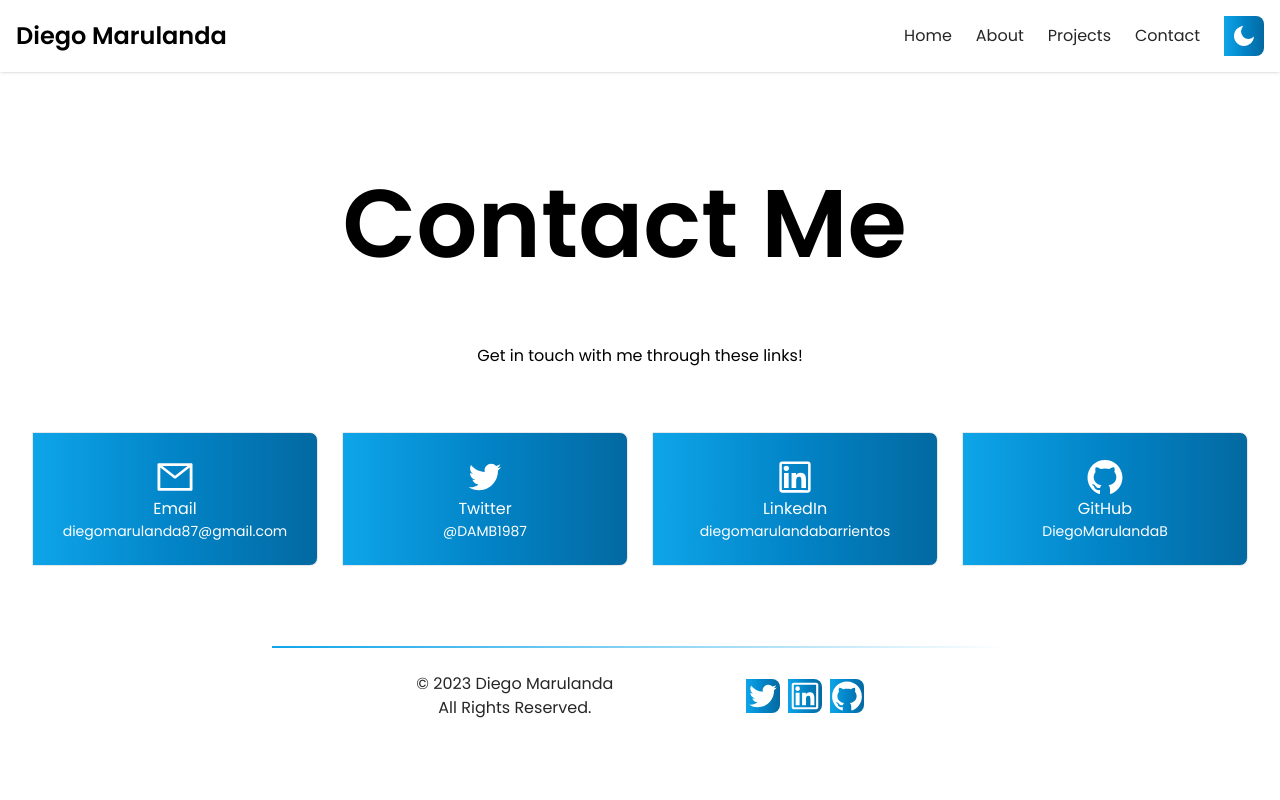
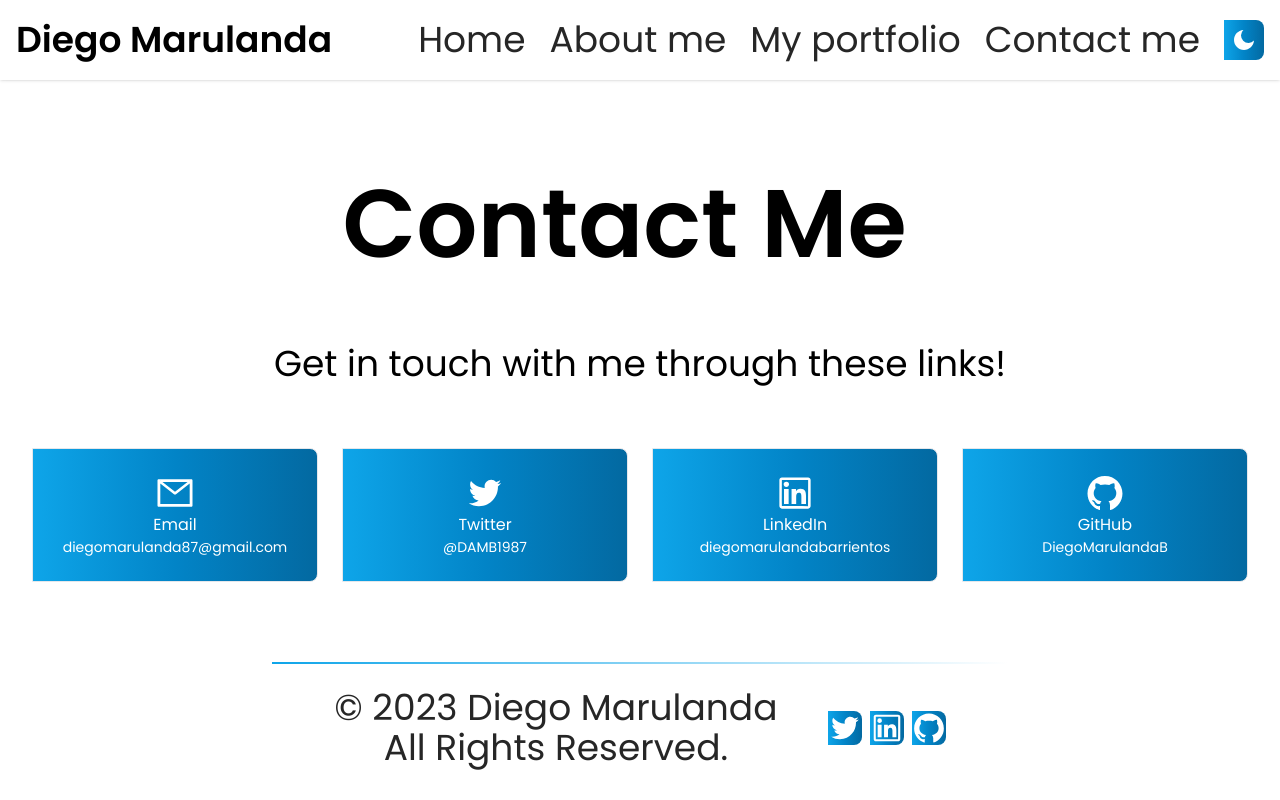
Before and after one commit to DiegoMarulandaB/Portfolio, a Next.js app: page /contact in a window 1280 px wide. Built offline with nearby package versions, Linux system fonts and the light colour scheme.

Commit message:
new feature general

```diff
--- a/src/app/contact/page.tsx
+++ b/src/app/contact/page.tsx
@@ -11,10 +11,10 @@ const Contact: React.FC = () => {
           <h2 className="text-2xl text-center sm:text-1xl md:text-2xl lg:text-4xl xl:text-8xl font-bold mb-4 ">
             <AnimatedText
               text="Contact me"
-              className="text-1xl text-left sm:text-1xl md:text-4xl lg:text-7xl xl:text-8xl mr-2 mb-2  mt-2 font-bold"
+              className="text-1xl text-left sm:text-1xl md:text-2xl lg:text-4xl xl:text-8xl mr-2 mb-2  mt-2 font-bold"
             />
           </h2>
-          <p className="bg-white dark:bg-slate-800 sm:text-1xl md:text-1xl lg:text-1xl xl:text-4xl mb-4 mt-10">
+          <p className="bg-white dark:bg-slate-800 sm:text-1xl md:text-2xl lg:text-4xl xl:text-8xl mb-4 mt-10">
             Get in touch with me through these links!
           </p>
         </div>
--- a/src/app/home/page.tsx
+++ b/src/app/home/page.tsx
@@ -9,9 +9,9 @@ interface Button {
   route: string
 }
 
-const ButtonAbout: Button[] = [{ label: 'About', route: '/about' }]
-const ButtonProjects: Button[] = [{ label: 'Projects', route: '/projects' }]
-const ButtonContact: Button[] = [{ label: 'Contact', route: '/contact' }]
+const ButtonAbout: Button[] = [{ label: 'About me', route: '/about' }]
+const ButtonProjects: Button[] = [{ label: 'My portfolio', route: '/projects' }]
+const ButtonContact: Button[] = [{ label: 'Contact me', route: '/contact' }]
 
 const HomePage = () => {
   return (
@@ -20,7 +20,7 @@ const HomePage = () => {
         <h1 className="text-2xl text-center sm:text-1xl md:text-2xl lg:text-4xl xl:text-8xl  font-bold">
           <AnimatedText
             text="Welcome"
-            className="text-1xl text-left sm:text-1xl md:text-4xl lg:text-7xl xl:text-8xl mr-2 mb-2 mt-2 font-bold "
+            className="text-1xl text-left sm:text-1xl md:text-2xl lg:text-4xl xl:text-8xl mr-2 mb-2 mt-2 font-bold "
           />
         </h1>
       </div>
@@ -31,20 +31,20 @@ const HomePage = () => {
             alt="profile image"
             width={300}
             height={300}
-            className="h-auto max-w-full rounded-full shadow-2xl mb-10 sm:text-1xl md:text-4xl lg:text-7xl mx-2 mt-6 "
+            className="h-auto max-w-full rounded-full shadow-2xl mb-10 sm:text-1xl md:text-2xl lg:text-4xl xl:text-8xl mx-2 mt-6 "
           />
         </div>
         <div className="md:mt-4 md:w-3/5">
           <h1 className="text-2xl text-center sm:text-1xl md:text-2xl lg:text-4xl xl:text-8xl  semibold">
             <AnimatedText
-              text="Hi, I'm Diego!"
-              className="text-1xl text-left sm:text-1xl md:text-4xl lg:text-7xl xl:text-8xl mr-2 mb-2 mt-2 semibold "
+              text="Hello, I'm Diego!"
+              className="text-1xl text-left sm:text-1xl md:text-2xl lg:text-4xl xl:text-8xl mr-2 mb-2 mt-2 semibold "
             />
           </h1>
 
-          <p className="text-1xl text-left sm:text-1xl md:text-2xl lg:text-2xl xl:text-8xl mt-2  font-light">
-            <span className="font-bold">Freelance frontend developer, </span>passionate about technology, geopolitics,
-            general culture and science.
+          <p className="text-1xl text-left sm:text-1xl md:text-2xl lg:text-4xl xl:text-8xl mt-2  font-light">
+            <span className="font-bold">Indie frontend developer based in Colombia! </span>passionate about technology,
+            geopolitics, general culture and science.
           </p>
         </div>
       </div>
@@ -58,10 +58,10 @@ const HomePage = () => {
             hover:bg-gradient-to-br focus:ring-4 focus:outline-none focus:ring-sky-300
             //forma boton
             text-center inline-flex items-center
-            hover:-translate-y-1 transition-transform cursor-pointer text-white bg-gradient-to-r from-sky-500 via-sky-600 to-sky-700 rounded-r-lg px-3 py-3  sm:text-1xl md:text-1xl lg:text-1xl xl:text-4xl mb-8"
+            hover:-translate-y-1 transition-transform cursor-pointer text-white bg-gradient-to-r from-sky-500 via-sky-600 to-sky-700 rounded-r-lg px-3 py-3  sm:text-1xl md:text-2xl lg:text-4xl xl:text-8xl mb-8"
             >
               <AiOutlineUser className="icon text-white mb-1 mr-1" size={30} />
-              About
+              About me
             </button>
           </Link>
         ))}
@@ -75,18 +75,18 @@ const HomePage = () => {
             alt="keywoard image"
             width={300}
             height={300}
-            className="animate-bounce animate-infinite animate-duration-[1000ms] animate-delay-0 animate-ease-linear sm:text-1xl md:text-4xl lg:text-7xl mx-2 mt-6 "
+            className="animate-bounce animate-infinite animate-duration-[1000ms] animate-delay-0 animate-ease-linear sm:text-1xl md:text-2xl lg:text-4xl xl:text-8xl mx-2 mt-6 "
           />
         </div>
         <div className="md:mt-4 md:w-3/5">
           <h1 className="text-2xl text-center sm:text-1xl md:text-2xl lg:text-4xl xl:text-8xl  semibold">
             <AnimatedText
-              text="Projects"
-              className="text-1xl text-left sm:text-1xl md:text-4xl lg:text-7xl xl:text-8xl mr-2 mb-2 mt-2 semibold "
+              text="My portfolio"
+              className="text-1xl text-left sm:text-1xl md:text-2xl lg:text-4xl xl:text-8xl mr-2 mb-2 mt-2 semibold "
             />
           </h1>
 
-          <p className="text-1xl text-left sm:text-1xl md:text-2xl lg:text-2xl xl:text-8xl mt-2  font-light">
+          <p className="text-1xl text-left sm:text-1xl md:text-2xl lg:text-4xl xl:text-8xlmt-2  font-light">
             You can find samples of my projects. I hope you enjoy exploring my work as much as I enjoy creating it!
           </p>
         </div>
@@ -101,10 +101,10 @@ const HomePage = () => {
             hover:bg-gradient-to-br focus:ring-4 focus:outline-none focus:ring-sky-300
             //forma boton
             text-center inline-flex items-center
-            hover:-translate-y-1 transition-transform cursor-pointer text-white bg-gradient-to-r from-sky-500 via-sky-600 to-sky-700 rounded-r-lg px-3 py-3  sm:text-1xl md:text-1xl lg:text-1xl xl:text-4xl mb-4"
+            hover:-translate-y-1 transition-transform cursor-pointer text-white bg-gradient-to-r from-sky-500 via-sky-600 to-sky-700 rounded-r-lg px-3 py-3 sm:text-1xl md:text-2xl lg:text-4xl xl:text-8xl mb-4"
             >
               <AiOutlineCode className="icon text-white mb-1 mr-1" size={30} />
-              Projects
+              My portfolio
             </button>
           </Link>
         ))}
@@ -117,24 +117,24 @@ const HomePage = () => {
             alt="email image"
             width={300}
             height={300}
-            className="animate-bounce animate-infinite animate-duration-[1000ms] animate-delay-0 animate-ease-linear sm:text-1xl md:text-4xl lg:text-7xl mx-2 mt-8 "
+            className="animate-bounce animate-infinite animate-duration-[1000ms] animate-delay-0 animate-ease-linear sm:text-1xl md:text-2xl lg:text-4xl xl:text-8xl mx-2 mt-8 "
           />
         </div>
         <div className="md:mt-4 md:w-3/5">
-          <h1 className="text-2xl text-center sm:text-1xl md:text-2xl lg:text-4xl xl:text-8xl  semibold">
+          <h1 className="text-1xl text-center sm:text-1xl md:text-2xl lg:text-4xl xl:text-8xl  semibold">
             <AnimatedText
               text="Contact me"
-              className="text-1xl text-left sm:text-1xl md:text-4xl lg:text-7xl xl:text-8xl mr-12  mb-2 mt-2  semibold "
+              className="text-1xl text-left sm:text-1xl md:text-2xl lg:text-4xl xl:text-8xl mr-12  mb-2 mt-2  semibold "
             />
           </h1>
 
-          <p className="text-1xl text-left sm:text-1xl md:text-2xl lg:text-2xl xl:text-8xl mt-2  font-light">
+          <p className="text-1xl text-left sm:text-1xl md:text-2xl lg:text-4xl xl:text-8xl mt-2  font-light">
             Get in touch with me!
           </p>
         </div>
       </div>
 
-      <div className="flex flex-col text-center items-center justify-center  align-bottom space-x-4 mt-6">
+      <div className="flex flex-col text-center items-center justify-center  align-bottom space-x-4 mt-6 ">
         {ButtonContact.map((project, index) => (
           <Link key={index} href={project.route}>
             <button
@@ -143,7 +143,7 @@ const HomePage = () => {
             hover:bg-gradient-to-br focus:ring-4 focus:outline-none focus:ring-sky-300
             //forma boton
             text-center inline-flex items-center
-            hover:-translate-y-1 transition-transform cursor-pointer text-white bg-gradient-to-r from-sky-500 via-sky-600 to-sky-700 rounded-r-lg px-3 py-3 mb-4 mx-2 mt-2 sm:text-1xl md:text-1xl lg:text-1xl xl:text-4xl "
+            hover:-translate-y-1 transition-transform cursor-pointer text-white bg-gradient-to-r from-sky-500 via-sky-600 to-sky-700 rounded-r-lg px-3 py-3 mb-4 mx-2 mt-2  sm:text-1xl md:text-2xl lg:text-4xl xl:text-8xl  "
             >
               <AiOutlineMail className="icon text-white mb-1 mr-1" size={30} />
               Contact me
--- a/src/app/projects/page.tsx
+++ b/src/app/projects/page.tsx
@@ -57,7 +57,7 @@ const Projects: React.FC = () => {
       <h1 className="text-center text-2xl">
         <AnimatedText
           text="Projects"
-          className="text-center sm:text-1xl md:text-6xl lg:text-7xl xl:text-6xl mr-2 mb-2 mt-6 font-bold "
+          className="text-center sm:text-1xl md:text-2xl lg:text-4xl xl:text-8xl mr-2 mb-2 mt-6 font-bold "
         />
       </h1>
       <div className="flex flex-col space-y-28 mx-2 mt-8 ">
@@ -88,7 +88,7 @@ const Projects: React.FC = () => {
                     <Link href={project.github} target="_blank" rel="noopener">
                       <button
                         type="button"
-                        className="hover:bg-gradient-to-br focus:ring-4 focus:outline-none focus:ring-sky-300 text-center inline-flex items-center hover:-translate-y-1 transition-transform cursor-pointer text-white bg-gradient-to-r from-sky-500 via-sky-600 to-sky-700 rounded-r-lg px-3 py-3 mt-2 sm:text-1xl md:text-1xl lg:text-1xl xl:text-4xl"
+                        className="hover:bg-gradient-to-br focus:ring-4 focus:outline-none focus:ring-sky-300 text-center inline-flex items-center hover:-translate-y-1 transition-transform cursor-pointer text-white bg-gradient-to-r from-sky-500 via-sky-600 to-sky-700 rounded-r-lg px-3 py-3 mt-2 sm:text-1xl md:text-2xl lg:text-4xl xl:text-8xl"
                       >
                         <AiOutlineGithub className="icon text-white mr-1 " size={30} />
                         Github
--- a/src/components/Footer/Footer.tsx
+++ b/src/components/Footer/Footer.tsx
@@ -3,7 +3,7 @@ import { AiOutlineGithub, AiOutlineTwitter, AiOutlineLinkedin } from 'react-icon
 
 const Footer = () => {
   return (
-    <footer className="mx-auto max-w-3xl px-4 md:max-w-8xl sm:text-base md:text-base lg:text-base xl:text-xl">
+    <footer className="mx-auto max-w-3xl px-4 md:max-w-8xl sm:text-1xl md:text-2xl lg:text-4xl xl:text-8xl">
       <hr className="w-full h-0.5 mx-auto mt-12 bg-gradient-to-r from-sky-500 border-0  " />
       <div className="mx-auto p-4 flex flex-col items-center justify-center text-center text-neutral-800 md:flex-row md:justify-evenly">
         <div className="flex flex-row items-center justify-center space-x-1 mb-2 mt-2 text-neutral-800 dark:text-neutral-100 ">
--- a/src/components/Navigation/Navigation.tsx
+++ b/src/components/Navigation/Navigation.tsx
@@ -11,9 +11,9 @@ interface NaviLink {
 
 const LINKS_NAV: NaviLink[] = [
   { label: 'Home', route: '/' },
-  { label: 'About', route: '/about' },
-  { label: 'Projects', route: '/projects' },
-  { label: 'Contact', route: '/contact' },
+  { label: 'About me', route: '/about' },
+  { label: 'My portfolio', route: '/projects' },
+  { label: 'Contact me', route: '/contact' },
 ]
 
 export default function Navigation() {
@@ -29,7 +29,7 @@ export default function Navigation() {
           <div className="flex items-center justify-between py-3 md:py-5 md:block  ">
             <Link href="/">
               <div className="container flex items-center space-x-2">
-                <h2 className="text-2xl font-bold transition-transform cursor-pointer sm:text-1xl md:text-2xl lg:text-2xl xl:text-4xl  ">
+                <h2 className="text-2xl font-bold transition-transform cursor-pointer sm:text-1xl md:text-2xl lg:text-4xl xl:text-8xl ">
                   Diego Marulanda
                 </h2>
               </div>
@@ -37,7 +37,7 @@ export default function Navigation() {
             {/* mobile menu */}
             <div className="md:hidden">
               <button
-                className="p-2 text-white bg-gradient-to-r from-sky-500 via-sky-600 to-sky-700 hover:bg-gradient-to-br rounded-r-lg cursor-pointer px-2 py-2 text-3xl sm:text-2xl md:text-6xl lg:text-7xl xl:text-6xl font-bold"
+                className="p-2 text-white bg-gradient-to-r from-sky-500 via-sky-600 to-sky-700 hover:bg-gradient-to-br rounded-r-lg cursor-pointer px-2 py-2 text-3xl sm:text-1xl md:text-2xl lg:text-4xl xl:text-8xl font-bold"
                 onClick={() => setNavigation(!navigation)}
               >
                 {navigation ? <IoMdClose size={30} /> : <IoMdMenu size={30} />}
@@ -48,7 +48,7 @@ export default function Navigation() {
 
         <div>
           <div
-            className={`flex-1 justify-self-center pb-3 mt-8 md:block md:pb-0 md:mt-0 decoration-sky-600 transition-transform cursor-pointer sm:text-1xl md:text-1xl lg:text-1xl xl:text-2xl  ${
+            className={`flex-1 justify-self-center pb-3 mt-8 md:block md:pb-0 md:mt-0 decoration-sky-600 transition-transform cursor-pointer sm:text-1xl md:text-2xl lg:text-4xl xl:text-8xl  ${
               navigation ? 'block' : 'hidden'
             }`}
           >
```
